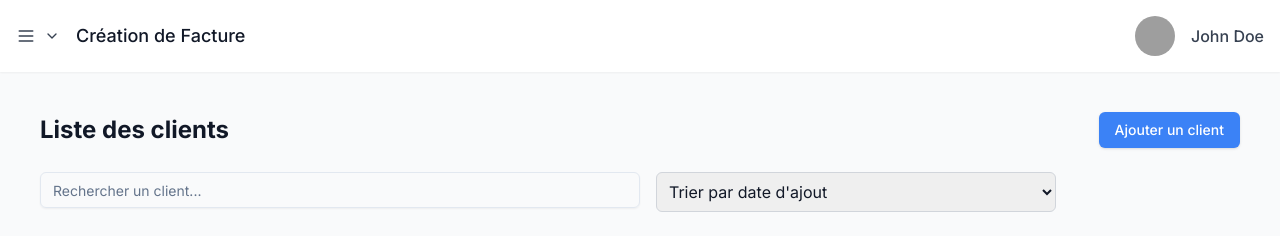
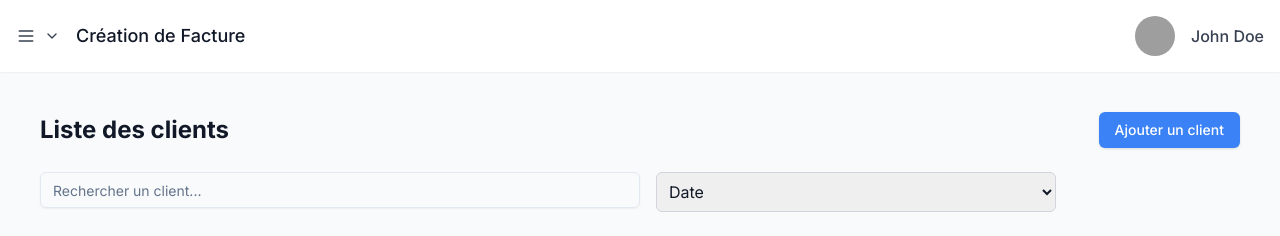
Before and after one commit to MisterAlfred/web-front, a Next.js app: page /clients in a window 1280 px wide. Shown: the top 236 px of the page. Built offline with nearby package versions, Linux system fonts and the light colour scheme; grey boxes are pictures that could not be loaded.

Commit message:
Correction

```diff
--- a/app/clients/page.tsx
+++ b/app/clients/page.tsx
@@ -1,53 +1,142 @@
-"use client";
+'use client';
 
-import React, { useState } from "react";
-import { UserCard } from "@/app/components/UserCard";
-import { Button } from "@/components/ui/button";
-import { Input } from "@/components/ui/input";
+import React, { useState } from 'react';
+import { UserCard } from '@/app/components/UserCard';
+import { Button } from '@/components/ui/button';
+import { Input } from '@/components/ui/input';
+import { AArrowDown, Clock } from 'lucide-react';
 
 const initialClients = [
-  { id: 1, nom: "Dupont", prenom: "Jean", email: "jean.dupont@mail.com", phone: "0601010101", dateAdded: "2023-01-15" },
-  { id: 2, nom: "Martin", prenom: "Claire", email: "claire.martin@mail.com", phone: "0602020202", dateAdded: "2023-01-14" },
-  { id: 3, nom: "Bernard", prenom: "Paul", email: "paul.bernard@mail.com", phone: "0603030303", dateAdded: "2023-01-13" },
-  { id: 4, nom: "Lemoine", prenom: "Sophie", email: "sophie.lemoine@mail.com", phone: "0604040404", dateAdded: "2023-01-12" },
-  { id: 5, nom: "Morel", prenom: "Lucas", email: "lucas.morel@mail.com", phone: "0605050505", dateAdded: "2023-01-11" },
-  { id: 6, nom: "Dubois", prenom: "Alice", email: "alice.dubois@mail.com", phone: "0606060606", dateAdded: "2023-01-10" },
-  { id: 7, nom: "Petit", prenom: "Julien", email: "julien.petit@mail.com", phone: "0607070707", dateAdded: "2023-01-09" },
-  { id: 8, nom: "Garcia", prenom: "Marie", email: "marie.garcia@mail.com", phone: "0608080808", dateAdded: "2023-01-08" },
-  { id: 9, nom: "Leroy", prenom: "Manon", email: "manon.leroy@mail.com", phone: "0609090909", dateAdded: "2023-01-07" },
-  { id: 10, nom: "Roux", prenom: "Lucie", email: "lucie.roux@mail.com", phone: "0610101010", dateAdded: "2023-01-06" },
-  { id: 11, nom: "Fournier", prenom: "Benoit", email: "benoit.fournier@mail.com", phone: "0611111111", dateAdded: "2023-01-05" },
-  { id: 12, nom: "Blanc", prenom: "Emilie", email: "emilie.blanc@mail.com", phone: "0612121212", dateAdded: "2023-01-04" },
+  {
+    id: 1,
+    nom: 'Dupont',
+    prenom: 'Jean',
+    email: 'jean.dupont@mail.com',
+    phone: '0601010101',
+    dateAdded: '2023-01-15',
+  },
+  {
+    id: 2,
+    nom: 'Martin',
+    prenom: 'Claire',
+    email: 'claire.martin@mail.com',
+    phone: '0602020202',
+    dateAdded: '2023-01-14',
+  },
+  {
+    id: 3,
+    nom: 'Bernard',
+    prenom: 'Paul',
+    email: 'paul.bernard@mail.com',
+    phone: '0603030303',
+    dateAdded: '2023-01-13',
+  },
+  {
+    id: 4,
+    nom: 'Lemoine',
+    prenom: 'Sophie',
+    email: 'sophie.lemoine@mail.com',
+    phone: '0604040404',
+    dateAdded: '2023-01-12',
+  },
+  {
+    id: 5,
+    nom: 'Morel',
+    prenom: 'Lucas',
+    email: 'lucas.morel@mail.com',
+    phone: '0605050505',
+    dateAdded: '2023-01-11',
+  },
+  {
+    id: 6,
+    nom: 'Dubois',
+    prenom: 'Alice',
+    email: 'alice.dubois@mail.com',
+    phone: '0606060606',
+    dateAdded: '2023-01-10',
+  },
+  {
+    id: 7,
+    nom: 'Petit',
+    prenom: 'Julien',
+    email: 'julien.petit@mail.com',
+    phone: '0607070707',
+    dateAdded: '2023-01-09',
+  },
+  {
+    id: 8,
+    nom: 'Garcia',
+    prenom: 'Marie',
+    email: 'marie.garcia@mail.com',
+    phone: '0608080808',
+    dateAdded: '2023-01-08',
+  },
+  {
+    id: 9,
+    nom: 'Leroy',
+    prenom: 'Manon',
+    email: 'manon.leroy@mail.com',
+    phone: '0609090909',
+    dateAdded: '2023-01-07',
+  },
+  {
+    id: 10,
+    nom: 'Roux',
+    prenom: 'Lucie',
+    email: 'lucie.roux@mail.com',
+    phone: '0610101010',
+    dateAdded: '2023-01-06',
+  },
+  {
+    id: 11,
+    nom: 'Fournier',
+    prenom: 'Benoit',
+    email: 'benoit.fournier@mail.com',
+    phone: '0611111111',
+    dateAdded: '2023-01-05',
+  },
+  {
+    id: 12,
+    nom: 'Blanc',
+    prenom: 'Emilie',
+    email: 'emilie.blanc@mail.com',
+    phone: '0612121212',
+    dateAdded: '2023-01-04',
+  },
 ];
 
 export default function ClientsPage() {
   const [clients, setClients] = useState(initialClients);
-  const [search, setSearch] = useState("");
-  const [sortBy, setSortBy] = useState<"dateAdded" | "alphabetical">("dateAdded");
-
+  const [search, setSearch] = useState('');
+  const [sortBy, setSortBy] = useState<'dateAdded' | 'alphabetical'>(
+    'dateAdded',
+  );
 
   const filteredClients = clients
     .filter((client) =>
-      `${client.nom} ${client.prenom}`.toLowerCase().includes(search.toLowerCase())
+      `${client.nom} ${client.prenom}`
+        .toLowerCase()
+        .includes(search.toLowerCase()),
     )
     .sort((a, b) => {
-      if (sortBy === "alphabetical") {
+      if (sortBy === 'alphabetical') {
         return a.nom.localeCompare(b.nom);
-      } else if (sortBy === "dateAdded") {
-        return new Date(b.dateAdded).getTime() - new Date(a.dateAdded).getTime();
+      } else if (sortBy === 'dateAdded') {
+        return (
+          new Date(b.dateAdded).getTime() - new Date(a.dateAdded).getTime()
+        );
       }
       return 0;
     });
 
-
   const handleAddClient = () => {
     const newClient = {
       id: clients.length + 1,
-      nom: "Nouveau",
-      prenom: "Client",
-      email: "nouveau.client@mail.com",
-      phone: "0613141516",
-      dateAdded: new Date().toISOString().split("T")[0],
+      nom: 'Nouveau',
+      prenom: 'Client',
+      email: 'nouveau.client@mail.com',
+      phone: '0613141516',
+      dateAdded: new Date().toISOString().split('T')[0],
     };
     setClients([newClient, ...clients]);
   };
@@ -56,7 +145,10 @@ export default function ClientsPage() {
     <div className="p-6">
       <div className="flex justify-between items-center mb-6">
         <h1 className="text-2xl font-bold">Liste des clients</h1>
-        <Button onClick={handleAddClient} className="bg-blue-500 hover:bg-blue-600 text-white">
+        <Button
+          onClick={handleAddClient}
+          className="bg-blue-500 hover:bg-blue-600 text-white"
+        >
           Ajouter un client
         </Button>
       </div>
@@ -71,11 +163,17 @@ export default function ClientsPage() {
         />
         <select
           value={sortBy}
-          onChange={(e) => setSortBy(e.target.value as "dateAdded" | "alphabetical")}
+          onChange={(e) =>
+            setSortBy(e.target.value as 'dateAdded' | 'alphabetical')
+          }
           className="w-full md:w-1/3 p-2 border border-gray-300 rounded-md"
         >
-          <option value="dateAdded">Trier par date d'ajout</option>
-          <option value="alphabetical">Trier par ordre alphabétique</option>
+          <option value="dateAdded">
+            Date
+          </option>
+          <option value="alphabetical">
+            Nom
+          </option>
         </select>
       </div>
 
--- a/app/components/UserCard.tsx
+++ b/app/components/UserCard.tsx
@@ -40,7 +40,6 @@ export const UserCard = ({ nom, prenom, email, phone }: UserCardProps) => {
         </CardTitle>
       </CardHeader>
       <CardContent>
-        {/* Email */}
         <div className="flex justify-between items-center border-b py-2">
           <span className="text-sm text-gray-600">{email}</span>
           <Button
@@ -52,20 +51,19 @@ export const UserCard = ({ nom, prenom, email, phone }: UserCardProps) => {
             <Copy className="h-4 w-4" />
           </Button>
         </div>
-        {/* Phone */}
         <div className="flex justify-between items-center py-2">
           <span className="text-sm text-gray-600">{phone}</span>
           <Button
             variant="ghost"
             size="icon"
             className="text-gray-500 hover:text-gray-800"
+            onClick={() => navigator.clipboard.writeText(phone)}
           >
             <Copy className="h-4 w-4" />
           </Button>
         </div>
       </CardContent>
       <CardFooter className="flex justify-between items-center">
-        {/* Left side */}
         <div className="flex items-center gap-2">
           <Button
             variant="ghost"
```
